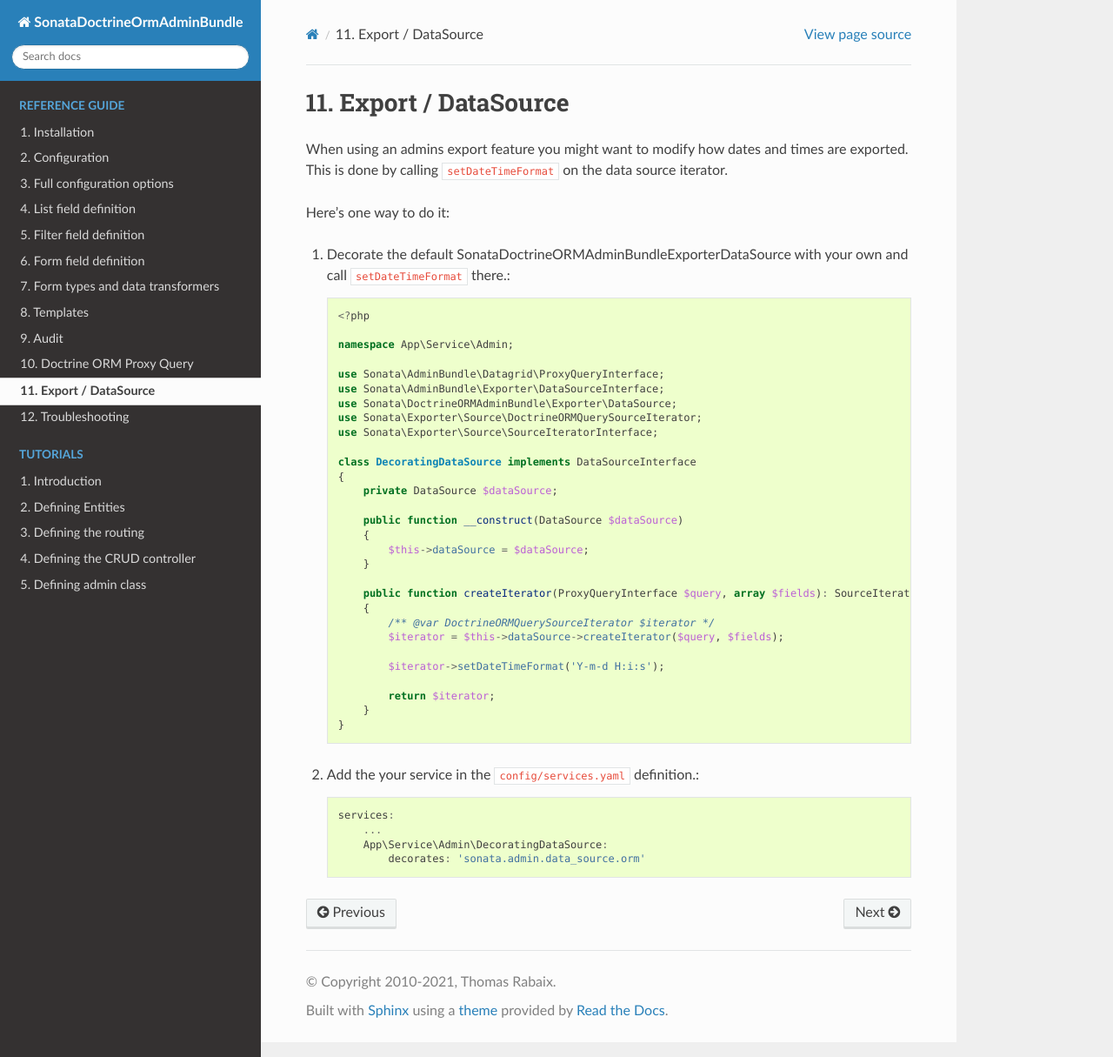
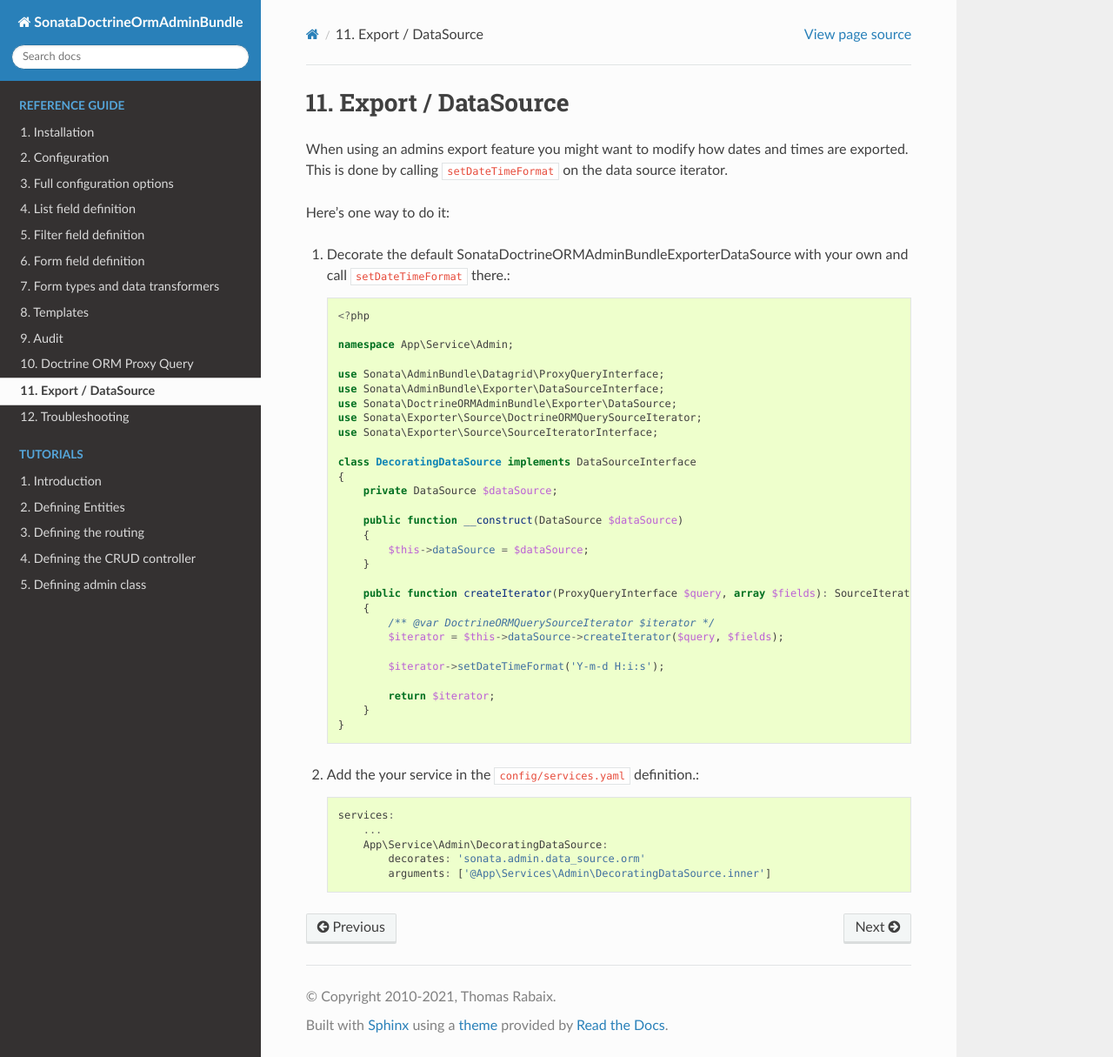
Before and after one commit to sonata-project/SonataDoctrineORMAdminBundle, a Sphinx documentation site: the page built from docs/reference/data_source.rst, in a window 1280 px wide and 1215 px high. Shown: the whole window at 87% size. Built offline with Sphinx 7.4.7 and the Read the Docs theme 2.0.0, drawn with Linux system fonts in a browser that asks for light colours.

Commit message:
Fixed custom exporter DataSource service definition (#1518)
added arguments key, as it is required since 4.0-rc.2

```diff
--- a/docs/reference/data_source.rst
+++ b/docs/reference/data_source.rst
@@ -48,3 +48,4 @@
           ...
           App\Service\Admin\DecoratingDataSource:
               decorates: 'sonata.admin.data_source.orm'
+              arguments: ['@App\Services\Admin\DecoratingDataSource.inner']
```
